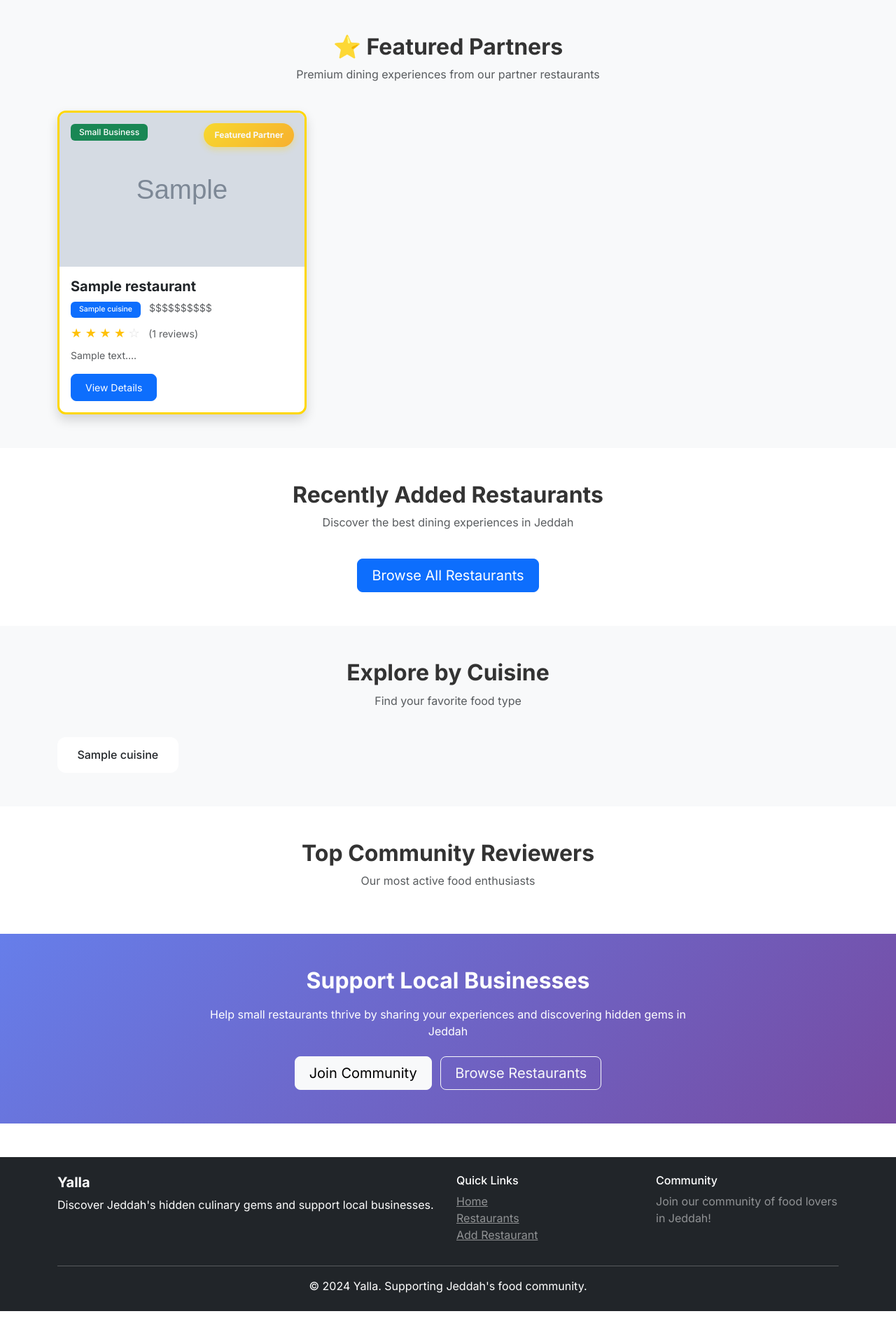
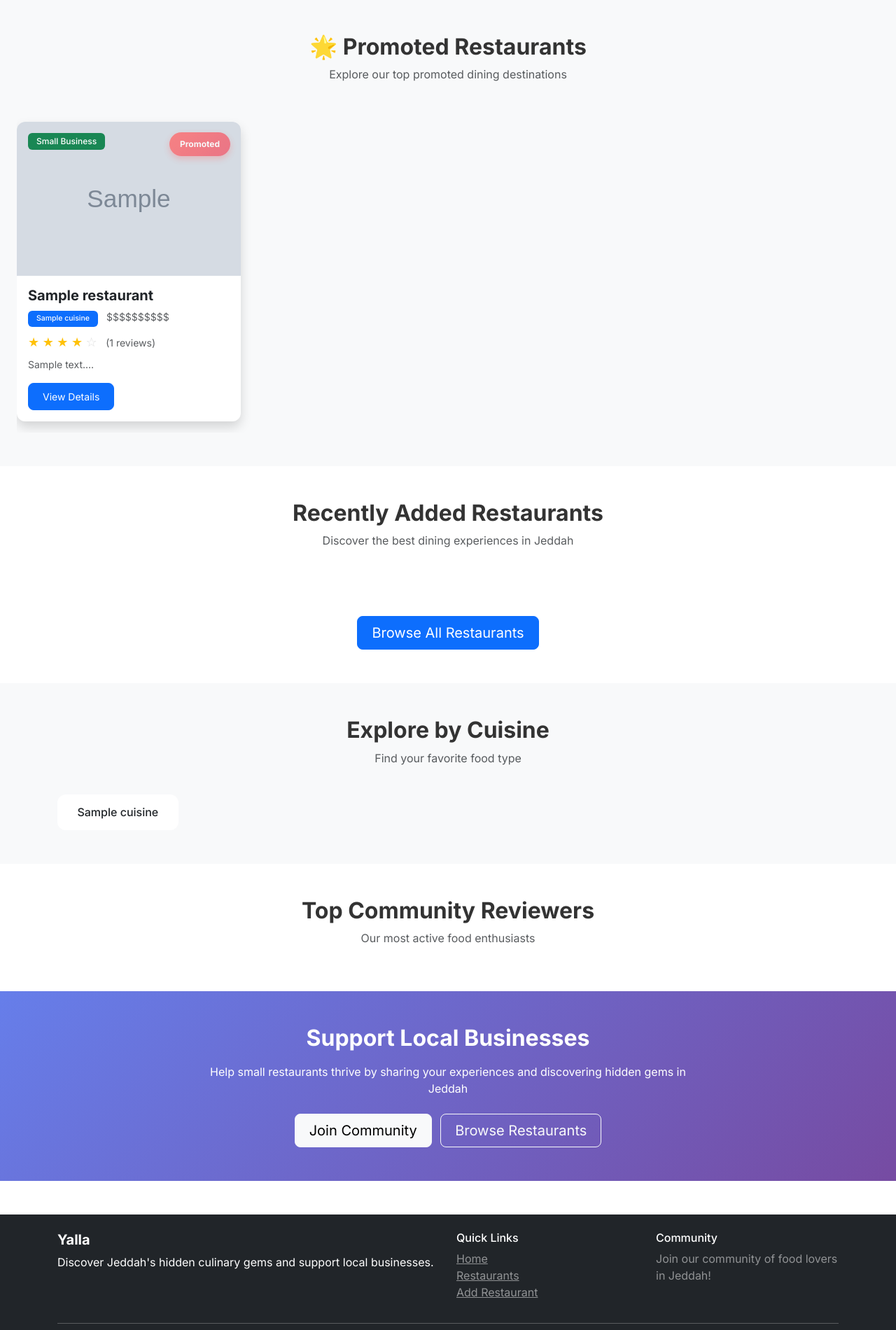
Before and after one commit to buzziyad-dev/FlaskWebInterface, a Flask app: page / in a window 1280 px wide. Shown: the part 708-2608 px from the top of the page at 70% size. Before the commit the page ends 2581 px from the top, so only its background shows below. Run offline with Flask 3, Linux system fonts and the light colour scheme; tables that the repository leaves empty hold one stand-in row (values such as "Sample post"); grey boxes marked "Sample" are stand-in pictures; some libraries are stand-ins or nearby versions.

Commit message:
Add horizontally scrolling sections for promoted and recently added restaurants
Introduce a new `is_promoted` column to the `Restaurant` model, update `routes.py` to fetch promoted restaurants, and implement horizontal scrolling UI elements in `index.html` and `static/css/style.css`.

Replit-Commit-Author: Agent
Replit-Commit-Session-Id: 78022650-b197-4b25-a08c-351b457456cb
Replit-Commit-Checkpoint-Type: full_checkpoint
Replit-Commit-Event-Id: 044311c7-5e83-4562-8c93-c6b2a81e54d0
Replit-Commit-Screenshot-Url: https://storage.googleapis.com/screenshot-production-us-central1/cd58748b-bb1d-40c8-ab76-3e170f53750e/78022650-b197-4b25-a08c-351b457456cb/OQIUTv3

```diff
--- a/models.py
+++ b/models.py
@@ -79,6 +79,7 @@ class Restaurant(db.Model):
     is_small_business = db.Column(db.Boolean, default=False)
     is_approved = db.Column(db.Boolean, default=True, index=True)
     is_featured = db.Column(db.Boolean, default=False, index=True)
+    is_promoted = db.Column(db.Boolean, default=False, index=True)
     food_categories = db.Column(db.JSON, default=list)
     photos = db.Column(db.JSON, default=list)
 
--- a/routes.py
+++ b/routes.py
@@ -24,12 +24,12 @@ def check_banned_user():
 
 @app.route('/')
 def index():
-    featured_restaurants = Restaurant.query.filter_by(is_approved=True, is_featured=True).order_by(Restaurant.created_at.desc()).limit(3).all()
-    regular_restaurants = Restaurant.query.filter_by(is_approved=True, is_featured=False).order_by(Restaurant.created_at.desc()).limit(6).all()
+    promoted_restaurants = Restaurant.query.filter_by(is_approved=True, is_promoted=True).order_by(Restaurant.created_at.desc()).all()
+    regular_restaurants = Restaurant.query.filter_by(is_approved=True, is_promoted=False, is_featured=False).order_by(Restaurant.created_at.desc()).all()
     cuisines = Cuisine.query.all()
     # Get top reviewers by reputation score, excluding admin users (optimized query)
     top_reviewers = User.query.filter(User.is_admin == False).order_by(User.reputation_score.desc()).limit(4).all()
-    return render_template('index.html', featured=featured_restaurants, restaurants=regular_restaurants, cuisines=cuisines, top_reviewers=top_reviewers)
+    return render_template('index.html', promoted=promoted_restaurants, restaurants=regular_restaurants, cuisines=cuisines, top_reviewers=top_reviewers)
 
 @app.route('/register', methods=['GET', 'POST'])
 def register():
--- a/static/css/style.css
+++ b/static/css/style.css
@@ -456,6 +456,58 @@ footer a:hover {
     animation: pulse 2s ease-in-out infinite;
 }
 
+/* Horizontal Scroll Container */
+.horizontal-scroll {
+    display: flex;
+    overflow-x: auto;
+    scroll-behavior: smooth;
+    gap: 1.5rem;
+    padding: 1rem 0;
+    scrollbar-width: thin;
+    scrollbar-color: rgba(13, 110, 253, 0.3) transparent;
+}
+
+.horizontal-scroll::-webkit-scrollbar {
+    height: 8px;
+}
+
+.horizontal-scroll::-webkit-scrollbar-track {
+    background: transparent;
+}
+
+.horizontal-scroll::-webkit-scrollbar-thumb {
+    background: rgba(13, 110, 253, 0.3);
+    border-radius: 4px;
+}
+
+.horizontal-scroll::-webkit-scrollbar-thumb:hover {
+    background: rgba(13, 110, 253, 0.6);
+}
+
+.horizontal-scroll-item {
+    flex: 0 0 320px;
+    scroll-snap-align: start;
+}
+
+.horizontal-scroll-item .restaurant-card {
+    height: 100%;
+}
+
+.promoted-badge {
+    position: absolute;
+    top: 15px;
+    right: 15px;
+    background: linear-gradient(135deg, #ff6b6b 0%, #ee5a6f 100%);
+    color: white;
+    padding: 8px 15px;
+    border-radius: 20px;
+    font-size: 12px;
+    font-weight: bold;
+    z-index: 10;
+    box-shadow: 0 4px 10px rgba(255, 107, 107, 0.4);
+    animation: pulse 2s ease-in-out infinite;
+}
+
 @media (max-width: 768px) {
     .hero-section {
         min-height: 60vh;
@@ -468,4 +520,8 @@ footer a:hover {
     .display-3 {
         font-size: 2.5rem;
     }
+
+    .horizontal-scroll-item {
+        flex: 0 0 280px;
+    }
 }
--- a/templates/index.html
+++ b/templates/index.html
@@ -20,20 +20,20 @@
     </div>
 </div>
 
-{% if featured %}
+{% if promoted %}
 <section class="py-5 bg-light">
-    <div class="container">
+    <div class="container-fluid px-4">
         <div class="row mb-4">
             <div class="col-12 text-center animate-slide-up">
-                <h2 class="fw-bold mb-2">⭐ Featured Partners</h2>
-                <p class="text-muted">Premium dining experiences from our partner restaurants</p>
+                <h2 class="fw-bold mb-2">🌟 Promoted Restaurants</h2>
+                <p class="text-muted">Explore our top promoted dining destinations</p>
             </div>
         </div>
-        <div class="row g-4 animate-stagger">
-            {% for restaurant in featured %}
-            <div class="col-lg-4 col-md-6">
-                <div class="card restaurant-card h-100 shadow featured-card">
-                    <div class="featured-badge">Featured Partner</div>
+        <div class="horizontal-scroll animate-fade-in">
+            {% for restaurant in promoted %}
+            <div class="horizontal-scroll-item">
+                <div class="card restaurant-card shadow">
+                    <div class="promoted-badge">Promoted</div>
                     <div class="restaurant-image" style="background-image: url('{{ restaurant.image_url or 'https://images.unsplash.com/photo-1517248135467-4c7edcad34c4?w=800' }}');">
                         {% if restaurant.is_small_business %}
                         <span class="badge bg-success position-absolute top-0 start-0 m-3">Small Business</span>
@@ -68,17 +68,17 @@
 {% endif %}
 
 <section class="py-5">
-    <div class="container">
+    <div class="container-fluid px-4">
         <div class="row mb-4">
             <div class="col-12 text-center animate-slide-up">
                 <h2 class="fw-bold mb-2">Recently Added Restaurants</h2>
                 <p class="text-muted">Discover the best dining experiences in Jeddah</p>
             </div>
         </div>
-        <div class="row g-4 animate-stagger">
+        <div class="horizontal-scroll animate-fade-in">
             {% for restaurant in restaurants %}
-            <div class="col-lg-4 col-md-6">
-                <div class="card restaurant-card h-100 shadow-sm">
+            <div class="horizontal-scroll-item">
+                <div class="card restaurant-card shadow-sm">
                     <div class="restaurant-image" style="background-image: url('{{ restaurant.image_url or 'https://images.unsplash.com/photo-1517248135467-4c7edcad34c4?w=800' }}');">
                         {% if restaurant.is_small_business %}
                         <span class="badge bg-success position-absolute top-0 start-0 m-3">Small Business</span>
```
Also changed, not shown: 1 other file.
